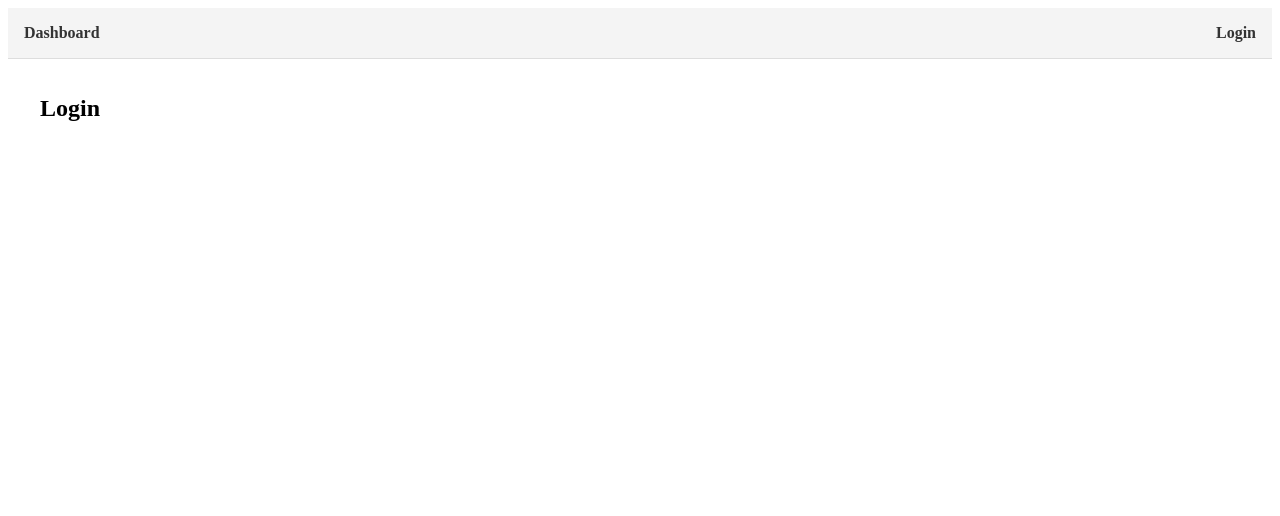
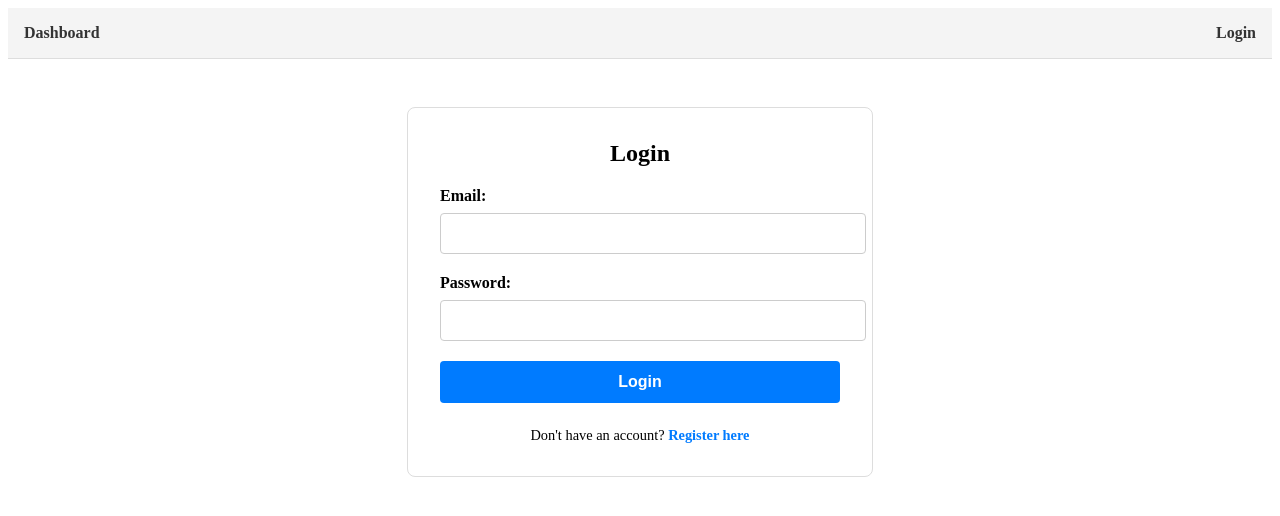
Before and after one commit to tszabi15/BudgetApp, a React (Vite) app in the folder BudgetApp_frontend/: page /login in a window 1280 px wide. Shown: the top 516 px of the page. Built offline with nearby package versions, Linux system fonts and the light colour scheme.

Commit message:
feat: Frontend login page created

```diff
--- /dev/null
+++ b/BudgetApp_frontend/src/pages/Login.css
@@ -0,0 +1,73 @@
+.login-container {
+  max-width: 400px;
+  margin: 2rem auto;
+  padding: 2rem;
+  border: 1px solid #ddd;
+  border-radius: 8px;
+  background-color: #fff;
+}
+
+.login-container h2 {
+  text-align: center;
+  margin-top: 0;
+}
+
+.form-group {
+  margin-bottom: 1.25rem;
+}
+
+.form-group label {
+  display: block;
+  margin-bottom: 0.5rem;
+  font-weight: 600;
+}
+
+.form-group input {
+  width: 100%;
+  padding: 0.75rem;
+  border: 1px solid #ccc;
+  border-radius: 4px;
+}
+
+.error-message {
+  color: #D8000C;
+  background-color: #FFD2D2;
+  border: 1px solid #D8000C;
+  padding: 0.75rem;
+  border-radius: 4px;
+  text-align: center;
+  margin-top: 1rem;
+}
+
+.submit-button {
+  width: 100%;
+  padding: 0.75rem;
+  background-color: #007bff;
+  color: white;
+  border: none;
+  border-radius: 4px;
+  cursor: pointer;
+  font-size: 1rem;
+  font-weight: 600;
+}
+
+.submit-button:disabled {
+  background-color: #aaa;
+  cursor: not-allowed;
+}
+
+.register-link {
+  text-align: center;
+  margin-top: 1.5rem;
+  font-size: 0.9rem;
+}
+
+.register-link a {
+  color: #007bff;
+  text-decoration: none;
+  font-weight: 600;
+}
+
+.register-link a:hover {
+  text-decoration: underline;
+}
--- a/BudgetApp_frontend/src/pages/Login.jsx
+++ b/BudgetApp_frontend/src/pages/Login.jsx
@@ -1,4 +1,82 @@
+import { useState } from 'react';
+import { useNavigate, Link } from 'react-router-dom';
+import apiClient from '../api/apiClient';
+import './Login.css';
+
 function LoginPage() {
-  return <h2>Login</h2>;
+  const [email, setEmail] = useState('');
+  const [password, setPassword] = useState('');
+  const [error, setError] = useState(null);
+  const [loading, setLoading] = useState(false);
+  const navigate = useNavigate();
+
+  const handleSubmit = async (e) => {
+    e.preventDefault();
+    setLoading(true);
+    setError(null);
+
+    try {
+      const response = await apiClient.post('/login', {
+        email: email,
+        password: password
+      });
+
+      localStorage.setItem('token', response.data.token);
+      localStorage.setItem('user', JSON.stringify(response.data.user));
+
+      console.log('Login successful:', response.data);
+
+      window.location.href = '/';
+
+    } catch (err) {
+      console.error("Login error:", err);
+      if (err.response && err.response.data && err.response.data.error) {
+        setError(err.response.data.error);
+      } else {
+        setError("An error occurred during login.");
+      }
+    } finally {
+      setLoading(false);
+    }
+  };
+
+  return (
+    <div className="login-container">
+      <h2>Login</h2>
+      <form onSubmit={handleSubmit}>
+        <div className="form-group">
+          <label htmlFor="email">Email:</label>
+          <input
+            type="email"
+            id="email"
+            value={email}
+            onChange={(e) => setEmail(e.target.value)}
+            required
+          />
+        </div>
+        <div className="form-group">
+          <label htmlFor="password">Password:</label>
+          <input
+            type="password"
+            id="password"
+            value={password}
+            onChange={(e) => setPassword(e.target.value)}
+            required
+          />
+        </div>
+
+        <button type="submit" className="submit-button" disabled={loading}>
+          {loading ? 'Logging in...' : 'Login'}
+        </button>
+
+        {error && <p className="error-message">{error}</p>}
+      </form>
+
+      <div className="register-link">
+        Don't have an account? <Link to="/register">Register here</Link>
+      </div>
+    </div>
+  );
 }
+
 export default LoginPage;
```
Also changed, not shown: 2 other files (tests, documents, lock files or other folders).
